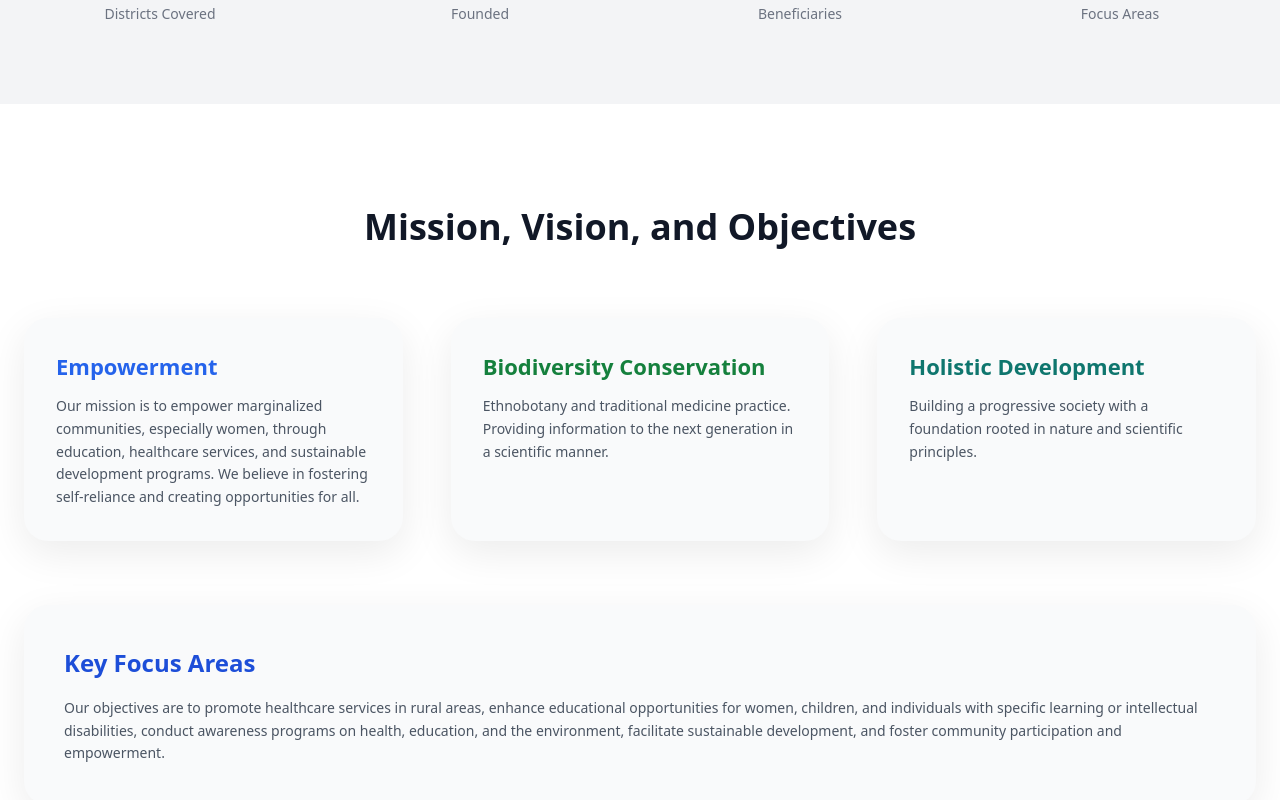
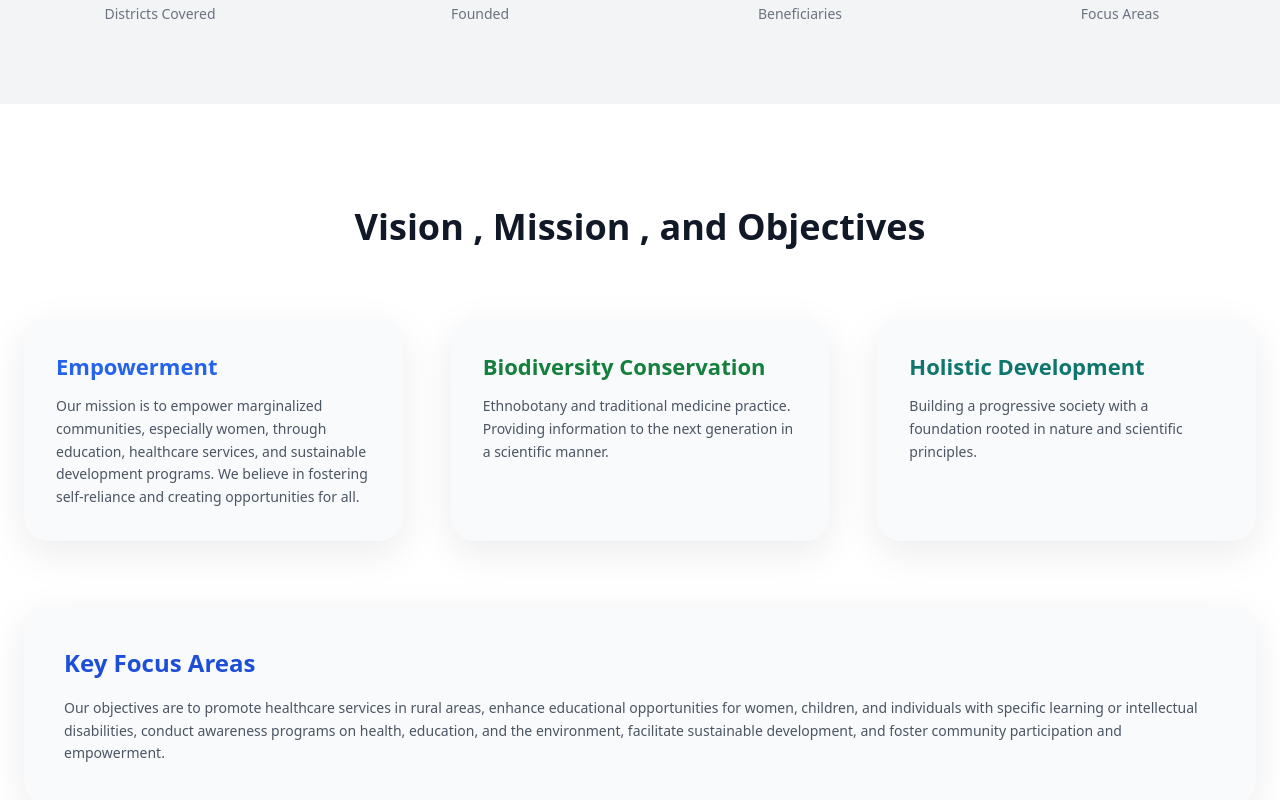
Before and after one commit to Thapavikas/taxashilasamajika, a React (Vite) app: page / in a window 1280 px wide. Shown: the part 1699-2499 px from the top of the page. Built offline with nearby package versions, Linux system fonts and the light colour scheme.

Commit message:
Update MissionVision .tsx

```diff
--- a/src/components/home/MissionVision .tsx
+++ b/src/components/home/MissionVision .tsx
@@ -5,7 +5,7 @@ const MissionVision = () => {
 
         {/* Heading */}
         <h2 className="text-center font-heading text-[36px] font-bold text-[#111827] mb-16">
-          Mission, Vision, and Objectives
+          Vision , Mission , and Objectives
         </h2>
 
         {/* Cards */}
```
